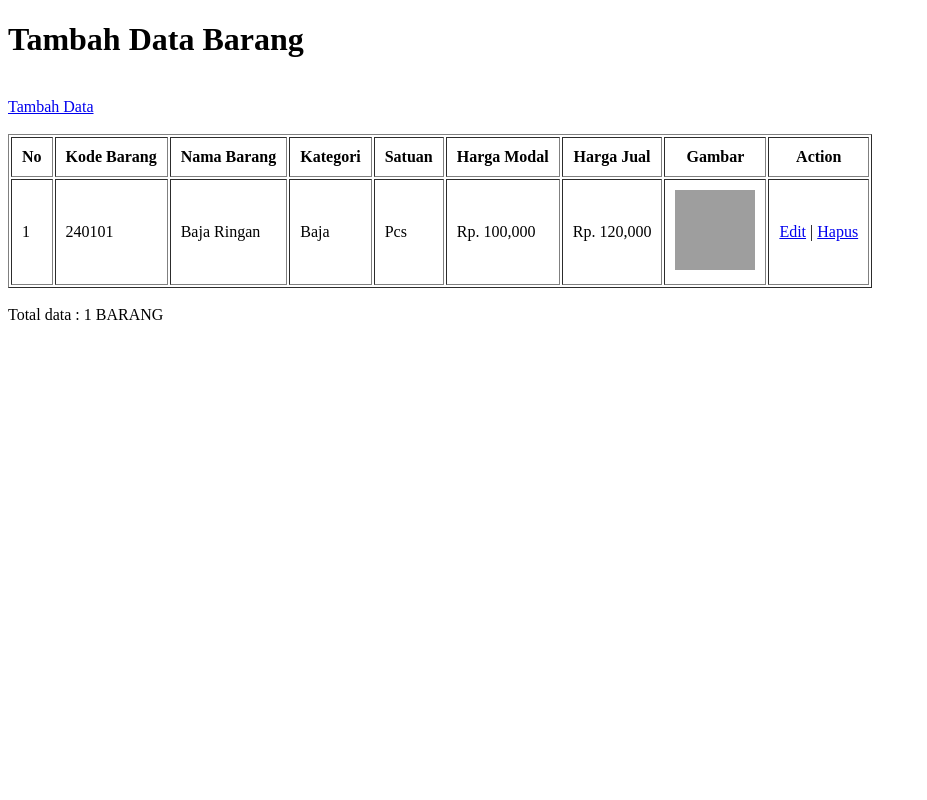
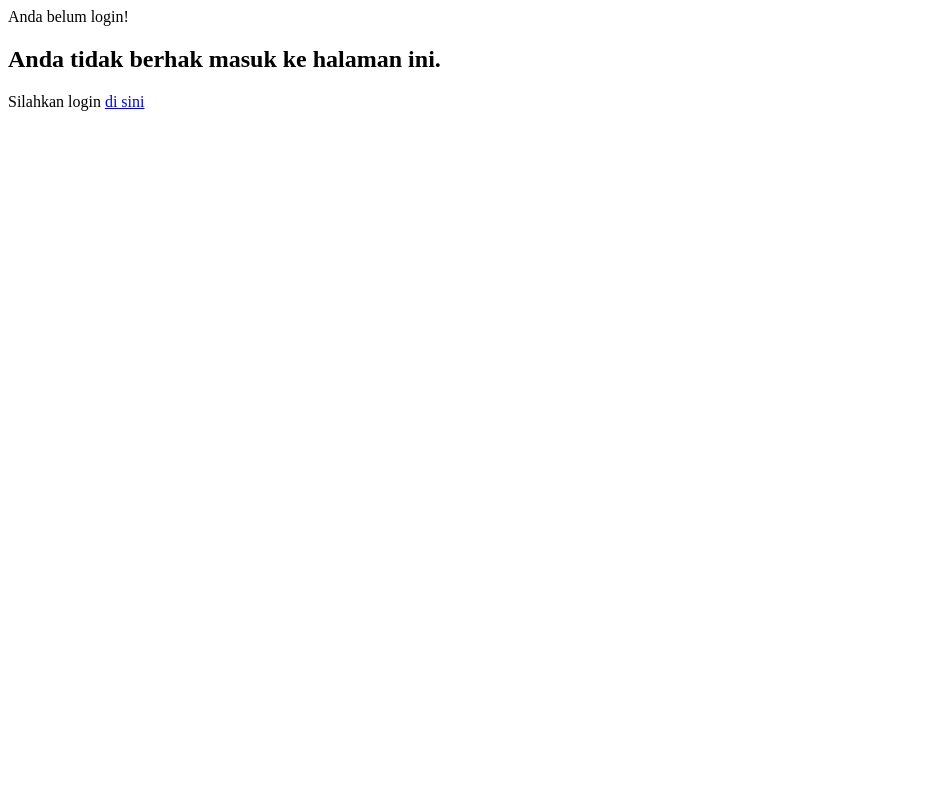
Before and after one commit to Adistiyut123/adistitugas1, a PHP site: page / in a window 1280 px wide. Shown: the whole page, without its empty margins (0-927 px from the left). Run offline with PHP 8.4, Linux system fonts and the light colour scheme; data comes from the database, SQL or seed files in the repository; grey boxes are pictures that could not be loaded.

Commit message:
Add files via upload

```diff
--- a/index.php
+++ b/index.php
@@ -1,61 +1,15 @@
-<!DOCTYPE html>
-<html>
-    <head>
-    <title>Tambah Data </title>
-</head>
-<body>
-    <h1>Tambah Data Barang</h1>
-    <?php
-    include 'koneksi.php';
-    ?>
-    <br/>
-    <a href="tambahdata.php">Tambah Data</a>
-    <br/><br/>
-    <table border="1" cellpadding="10">
-        <tr>
-            <th>No</th>
-            <th>Kode Barang</th>
-            <th>Nama Barang</th>
-            <th>Kategori</th>
-            <th>Satuan</th>
-            <th>Harga Modal</th>
-            <th>Harga Jual</th>
-            <th>Gambar</th>
-            <th>Action</th>
-        </tr>
-
-        <?php
-        $no = 1;
-        $data = mysqli_query($koneksi,"select * from tb_barang");
-        while($d = mysqli_fetch_array($data)){
-            ?>
-
-
-            <tr>
-                <td><?php echo $no++; ?></td>
-                <td><?php echo $d['kd_barang']; ?></td>
-                <td><?php echo $d['nm_barang']; ?></td>
-
-                <td><?php echo $d['kategori']; ?></td>
-                <td><?php echo $d['satuan']; ?></td>
-                <td><?php echo "Rp. " . number_format ($d['hrg_modal']); ?></td>
-                <td><?php echo "Rp. " . number_format ($d['hrg_jual']); ?></td>
-
-                    <td>
-                        <img src="<?php echo "file/".$d['gambar']; ?>" width="80" height="80" >
-                    </td>
-                    <td>
-                        <a href="edit_databarang.php?id=<?php echo $d['kd_barang'];
-                        ?>">Edit</a> |
-                        <a href="proses_hapus.php?id=<?php echo $d['kd_barang']; ?>"
-                        onclick="return confirm ('Anda yakin akan menghapus data ini? \n<?php echo $d['kd_barang']; ?>')">Hapus</a>
-                        </td>
-                    </tr>
-                    <?php } ?>
-                </table>
-                <br/>
-                <?php
-                echo "Total data : ". mysqli_num_rows($data)." BARANG";
-                ?>
-                </body>
-                </html>
+<?php
+include 'koneksi.php';
+session_start();
+//pemeriksaan session
+if (isset($_SESSION['login'])) { //jika sudah login
+//menampilkan isi session
+echo "<h1>Selamat Datang ". $_SESSION['login'] ."</h1>";
+echo "<h2>Halaman ini hanya bisa diakses jika Anda sudah login</h2>";
+echo "<h2>Klik <a href='logout.php'>di sini untuk LOGOUT</a> </h2>";
+} else {
+//session belum ada artinya belum login
+die ("Anda belum login! <h2>Anda tidak berhak masuk ke halaman
+ini.</h2>Silahkan login <a href='login.php'>di sini</a>");
+}
+?>
--- a/koneksi.php
+++ b/koneksi.php
@@ -1,5 +1,5 @@
 <?php
-$koneksi = mysqli_connect("localhost","root","","db_barang");
+$koneksi = mysqli_connect("localhost","root","","db_session");
 // Check connection
 if (mysqli_connect_errno()){
 echo "Koneksi database gagal : " . mysqli_connect_error();
```
Also changed, not shown: db_session.sql (added, +49 -0 lines), login.php (added, +35 -0 lines), logout.php (added, +13 -0 lines), 1 other file.
